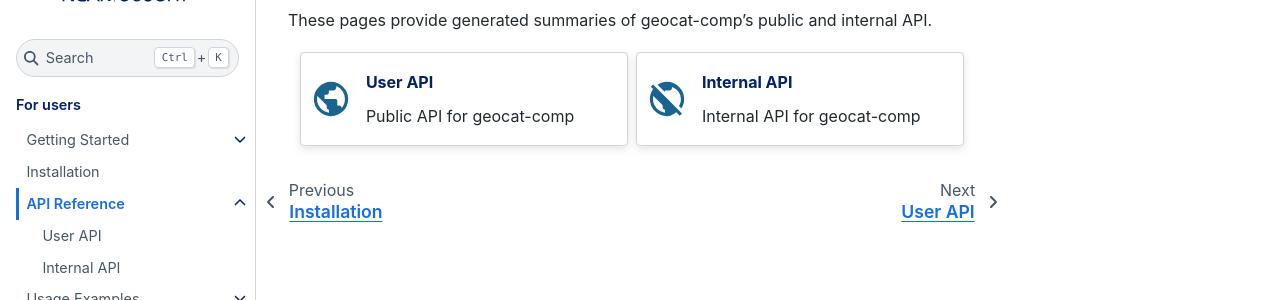
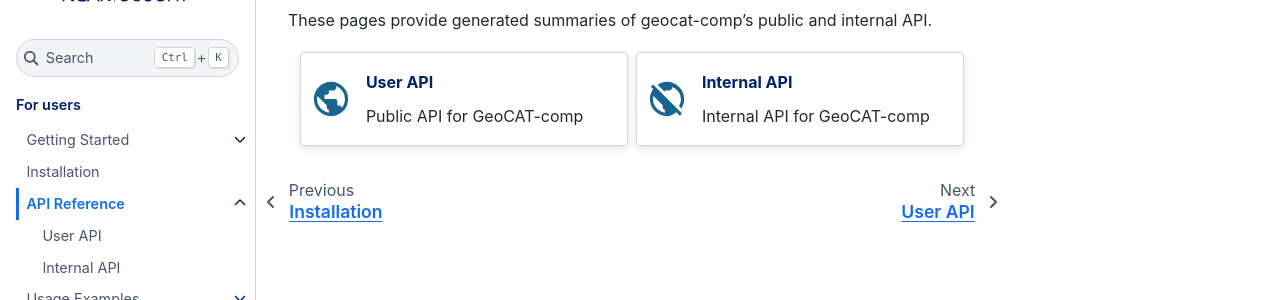
Before and after one commit to NCAR/geocat-comp, a Sphinx documentation site: the page built from docs/api.rst, in a window 1280 px wide. Shown: the part 128-428 px from the top of the page. Built offline with Sphinx 7.4.7 and the Sphinx Book theme 1.1.4, drawn with Linux system fonts in a browser that asks for light colours.

Commit message:
better formatting

```diff
--- a/docs/api.rst
+++ b/docs/api.rst
@@ -17,7 +17,7 @@
         :img-top: _static/images/icons/public.svg
         :link: user_api/index.rst
 
-        Public API for geocat-comp
+        Public API for GeoCAT-comp
 
     .. grid-item-card:: Internal API
         :class-title: custom-title
@@ -25,7 +25,7 @@
         :img-top: _static/images/icons/notpublic.svg
         :link: internal_api/index.rst
 
-        Internal API for geocat-comp
+        Internal API for GeoCAT-comp
 
 .. toctree::
    :maxdepth: 2
```
